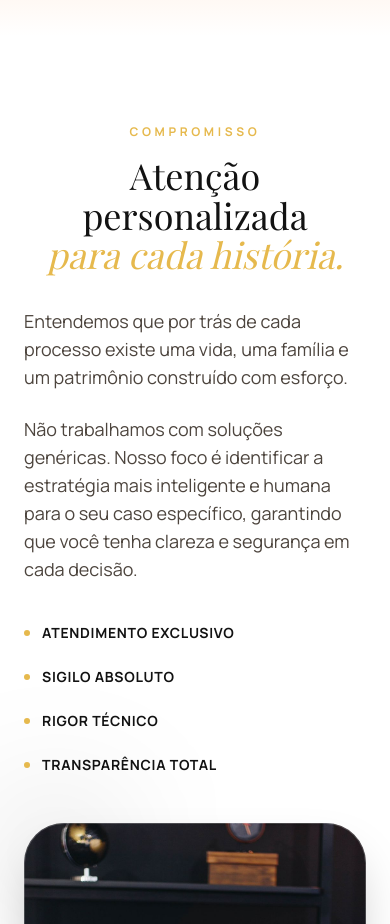
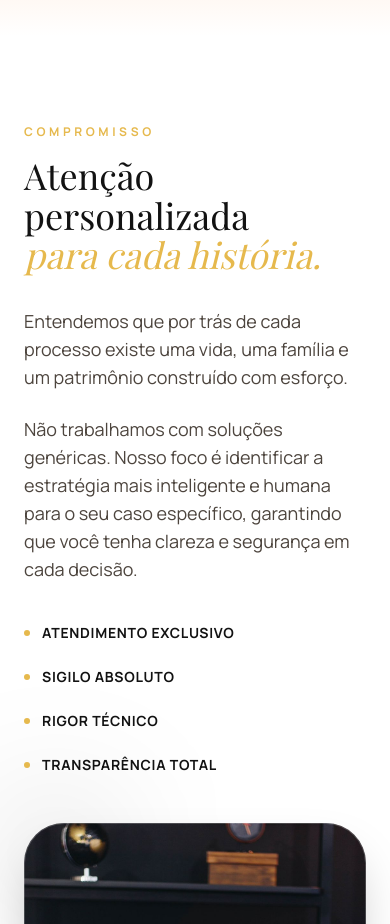
Before and after one commit to GabrielCostaLuiz/dra-taina, a Next.js app: page / in a window 390 px wide. Shown: the part 7740-8664 px from the top of the page. Built offline with nearby package versions, Linux system fonts and the light colour scheme; no server answers; a web font is replaced by a local one.

Commit message:
feat: add centerMobile prop to CaseUnique section component

```diff
--- a/src/components/sections/CaseUnique.tsx
+++ b/src/components/sections/CaseUnique.tsx
@@ -47,6 +47,7 @@ export default function CaseUnique() {
                 eyebrow="Compromisso"
                 title={<>Atenção personalizada <br /><span className="italic text-secondary font-light">para cada história.</span></>}
                 center={false}
+                centerMobile={false}
                 className="mb-8!"
               />
             </motion.div>
```
